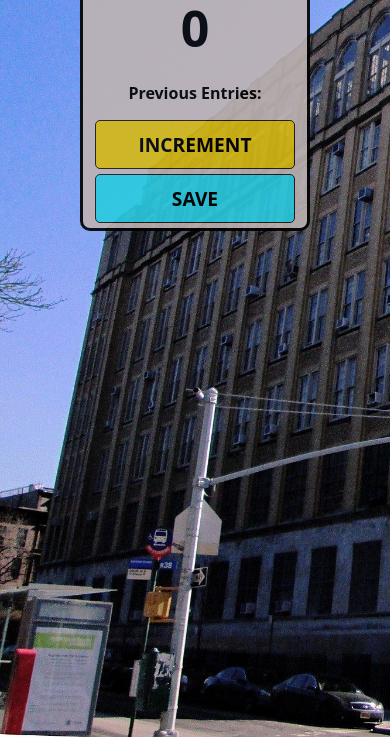
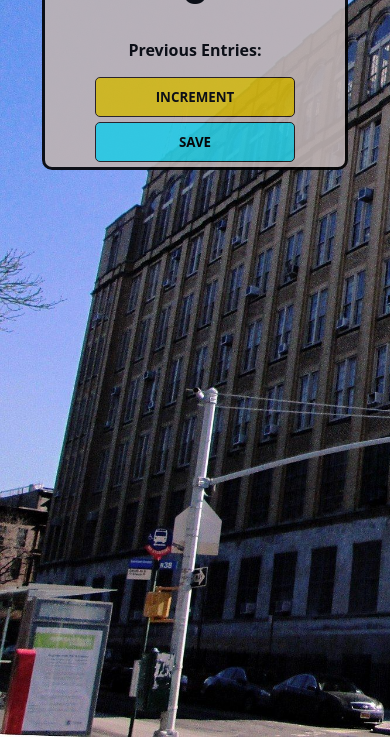
Before and after one commit to UTahseen/Counter-App, a plain HTML site: page index.html in a window 390 px wide. Shown: the part 123-860 px from the top of the page. Drawn offline with Linux system fonts and the light colour scheme.

Commit message:
Add files via upload

```diff
--- a/index.css
+++ b/index.css
@@ -18,14 +18,7 @@ body {
 
 @media (max-width: 480px) {
     .container {
-        max-width: 60%;
-    }
-    button{
-        width: 400px;
-        font-size: larger;
-    }
-    h2{
-        font-size: 100px;
+        width: 80%;
     }
 }
 
--- a/index.html
+++ b/index.html
@@ -2,6 +2,7 @@
 <html>
 <head>
     <link rel="stylesheet" href="index.css">
+    <meta name="viewport" content="width=device-width, initial-scale=1.0">
 </head>
 <body>
     <div class="container">
```
